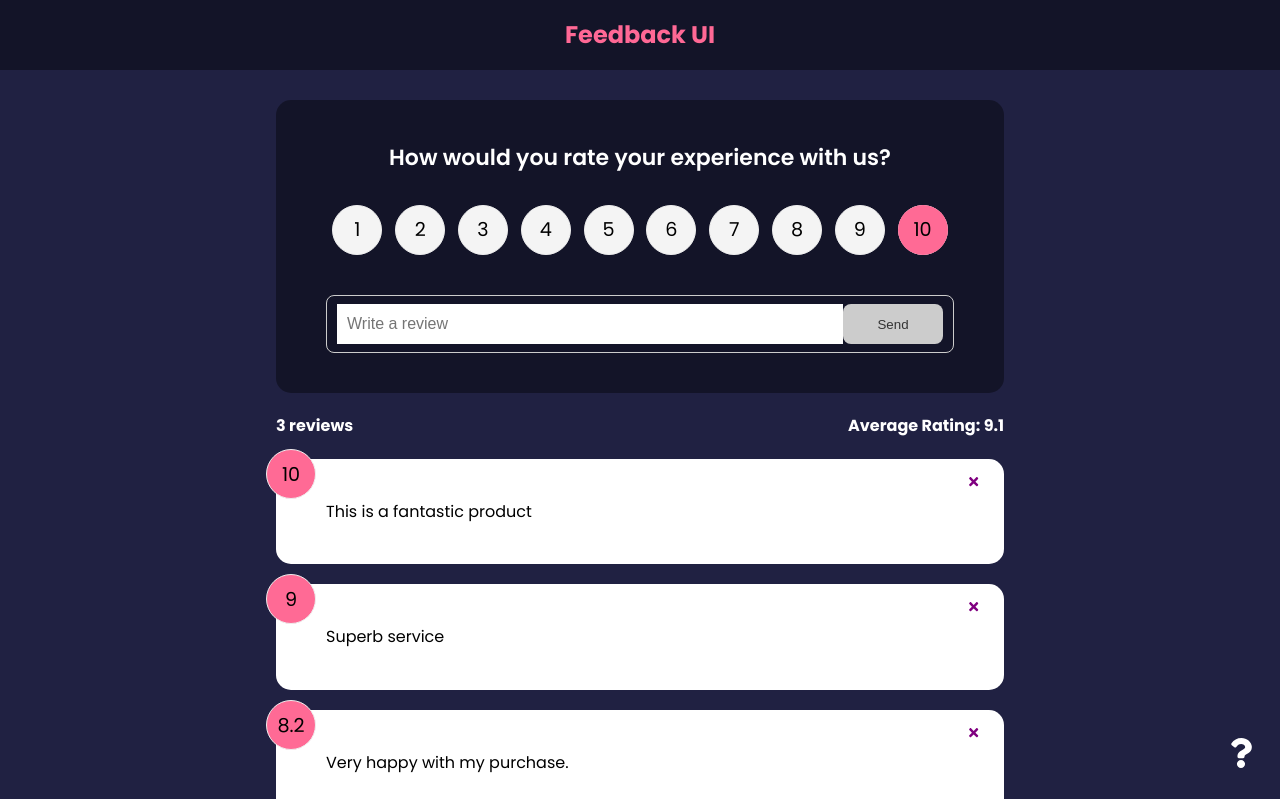
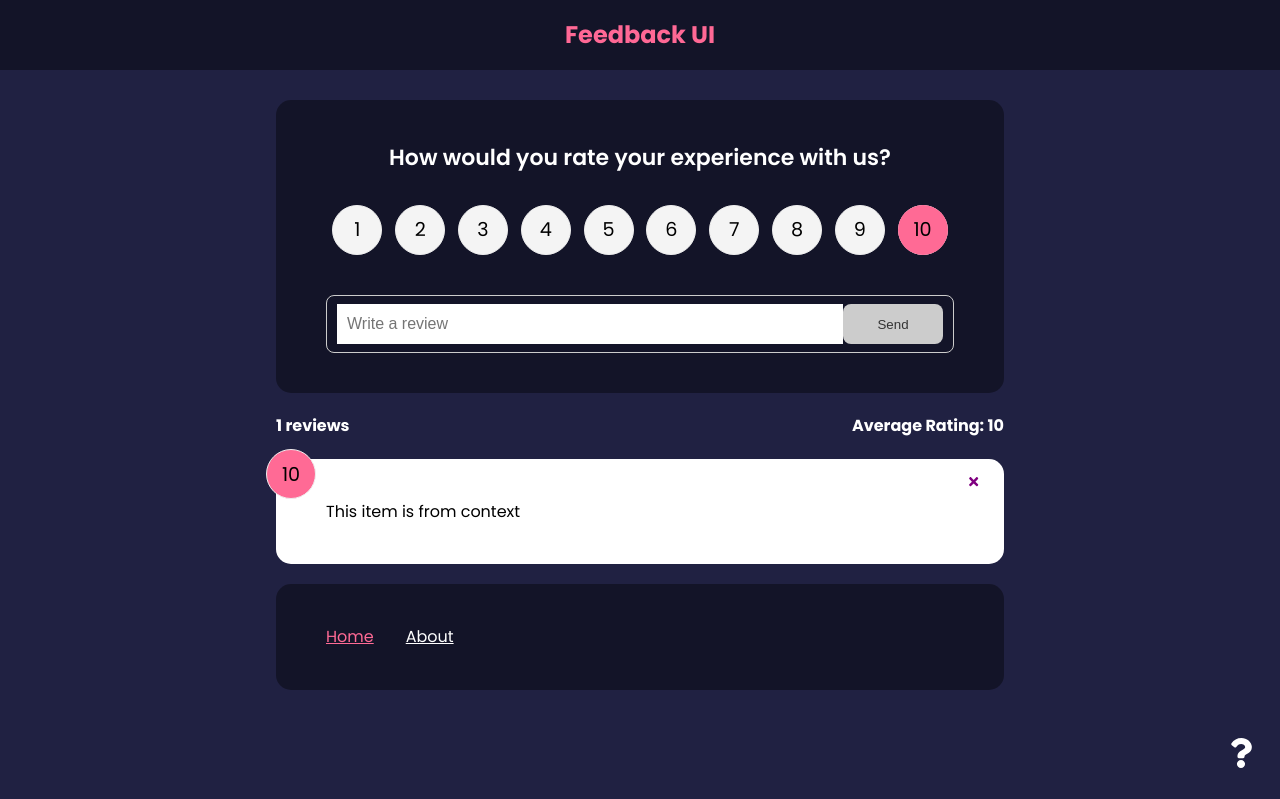
Before and after one commit to Nadia982/Feedback-App, a React (Create React App) app: page / in a window 1280 px wide. Shown: the top 799 px of the page. Built offline with nearby package versions, Linux system fonts and the light colour scheme.

Commit message:
added useContext hook to get global state

```diff
--- a/src/App.js
+++ b/src/App.js
@@ -9,7 +9,7 @@
 import FeedbackForm from "./components/FeedbackForm";
 import AboutIconLink from "./components/AboutIconLink";
 import AboutPage from "./pages/AboutPage";
-
+import {FeedbackProvider} from './context/FeedbackContext';
 
 function App() {
   const [feedback, setFeedback] = useState(FeedbackData);
@@ -25,6 +25,7 @@
   };
 
   return (
+    <FeedbackProvider>
     <Router>
       <Header />
       <div className="container">
@@ -36,10 +37,8 @@
               <>
                 <FeedbackForm handleAdd={addFeedback} />
                 {/* since feedback is our state, whenever that state changes, it'll automatically change within the feedback stats component. */}
-                <FeedbackStats feedback={feedback} />
-                <FeedbackList
-                  feedback={feedback}
-                  handleDelete={deleteFeedback}
+                <FeedbackStats />
+                <FeedbackList handleDelete={deleteFeedback}
                 />
               </>
             }
@@ -58,6 +57,7 @@
         <AboutIconLink/>
       </div>
     </Router>
+    </FeedbackProvider>
   );
 }
 
--- a/src/components/FeedbackList.jsx
+++ b/src/components/FeedbackList.jsx
@@ -1,8 +1,11 @@
 import { motion, AnimatePresence } from "framer-motion";
-import PropTypes from "prop-types";
+import {useContext} from "react";
 import FeedbackItem from "./FeedbackItem";
+import FeedbackContext from "../context/FeedbackContext";
 
-const FeedbackList = ({ feedback, handleDelete }) => {
+const FeedbackList = ({ handleDelete }) => {
+  const {feedback} = useContext(FeedbackContext);
+
   if (!feedback || feedback.length === 0) {
     return <p>No feedback yet</p>;
   }
@@ -42,14 +45,4 @@
   // );
 };
 
-FeedbackList.propTypes = {
-  feedback: PropTypes.arrayOf(
-    PropTypes.shape({
-      id: PropTypes.string.isRequired,
-      text: PropTypes.string.isRequired,
-      rating: PropTypes.number.isRequired,
-    })
-  ),
-};
-
 export default FeedbackList;
--- a/src/components/FeedbackStats.jsx
+++ b/src/components/FeedbackStats.jsx
@@ -1,6 +1,9 @@
-import PropTypes from 'prop-types'
+import {useContext} from "react";
+import FeedbackContext from "../context/FeedbackContext";
 
-const FeedbackStats = ({feedback}) => {
+
+const FeedbackStats = () => {
+  const {feedback} = useContext(FeedbackContext);
     //calculate average
     let average = feedback.reduce((acc, cur)=>{
         return acc + cur.rating;
@@ -14,8 +17,4 @@
   )
 }
 
-FeedbackStats.propTypes = {
-    feedback: PropTypes.array.isRequired,
-}
-
 export default FeedbackStats
--- /dev/null
+++ b/src/context/FeedbackContext.js
@@ -0,0 +1,18 @@
+import {createContext, useState } from 'react';
+const FeedbackContext = createContext();
+
+export const FeedbackProvider = ({children}) => {
+const [feedback, setFeedback] = useState([
+    {id: 1,
+    text: "This item is from context",
+    rating: 10
+}
+]);
+
+return <FeedbackContext.Provider value={{
+    feedback,
+}}>
+    {children}
+    </FeedbackContext.Provider>
+}
+export default FeedbackContext;
```
